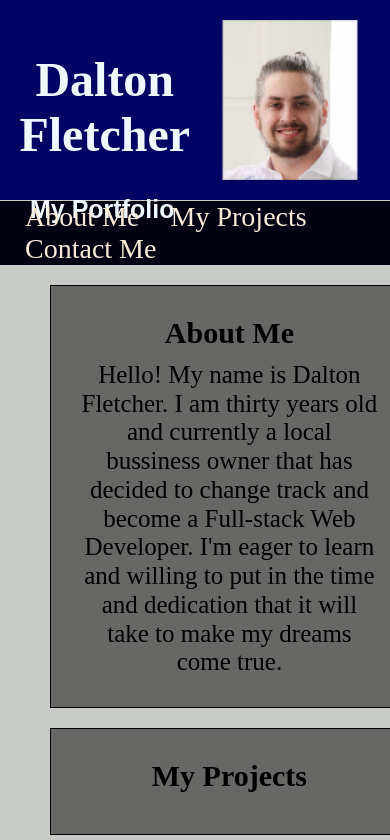
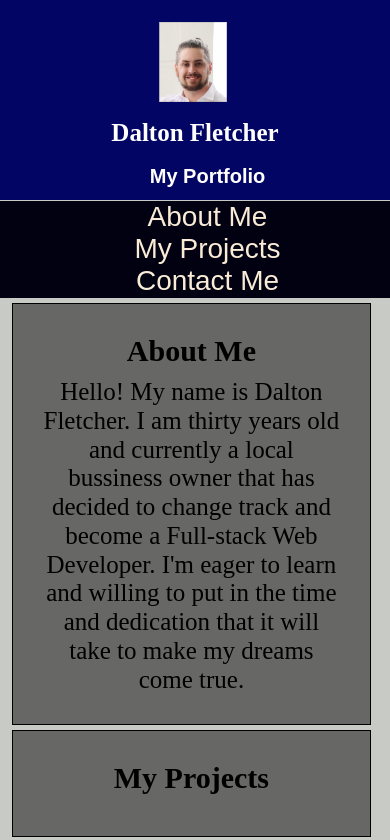
Before and after one commit to dfletch12/My-Portfolio-2022, a plain HTML site: page index.html in a window 390 px wide. Shown: the top 840 px of the page. Drawn offline with Linux system fonts and the light colour scheme.

Commit message:
Made page responsive

```diff
--- a/assets/style.css
+++ b/assets/style.css
@@ -9,15 +9,16 @@
 /* element selectors */
 
 header {
-    height: 100px;
-    width: 100%;
-    padding: 20px;
     font-family: Arial, Helvetica, sans-serif;
     background-color: #030564;
     color: aliceblue;
     display: flex;
     justify-content: flex-end;
+    align-items: center;
+    text-align: center;
 }
+
+
 
 body {
     background-color: #c8cac6;
@@ -31,16 +32,11 @@ h1 {
     font-size: 48px;
     font-family: serif;
     padding-right:20px;
-    text-align: center;
 }
 
 h2 {
-    display: flex;
-    flex-direction: column;
-    text-align: center;
     padding-right: 25px;
     font-family: sans-serif;
-
 }
 
 h3 {
@@ -62,11 +58,6 @@ nav a {
     font-size: 28px;
 }
 
-nav ul {
-    list-style-type: none;
-    justify-content: flex-end;
-}
-
 nav li {
     display: inline-block;
     margin-left: 25px;
@@ -86,8 +77,6 @@ a {
 div {
     display: block;
 }
-
-
 
 p {
     text-align: center;
@@ -116,6 +105,10 @@ footer {
     border: #000000 solid 1px;
 }
 
+.float-right {
+    float: right;
+}
+
 /* background img */
 
 .background-img {
@@ -131,17 +124,68 @@ footer {
 
 /* ID Selectors */
 
-#About-Me {
-
+#portrait {
+    padding-bottom: 0px;
 }
 
 /* media queries */
 
-@media screen and (max-width: 320px) {
+@media screen and (max-width: 425px) {
+    h1 {
+        font-size: 25px;
+        color: #ffffff;
+        padding-right: 0%;
+    }
+    h2 {
+        font-size: 20px;
+        color: #ffffff;
+        padding-right: 0%;
+        margin-left: 15%;
+    }
+
+
+    div {
+        display: flex;
+        flex-direction: column;
+    }
+    header {
+        display:flex;
+        height: auto;
+        flex-direction: column-reverse;
+        justify-content: center;
+        justify-items: center;
+    }
+    #portrait {
+        height: 80px;
+        width: 80px;
+        margin: 10px 0 0 25%;
+    }
+    .box {
+        margin: 5px 5px 5px 12px;
+    }
+    footer {
+        padding-right: 5%;
+    }
+    div ul {
+        display: flex;
+        flex-direction: column;
+    }
+    div ul li {
+        font-size: 21px;
+        font-family: Arial, Helvetica, sans-serif;
+    }
 }
 
 @media screen and (max-width: 768px) {
+    div nav ul li {
+        display: flex;
+        flex-direction: column;
+        align-items: center;
+    }
 }
 
-@media screen and (max-width: 1200px) {
+@media screen and (min-width: 1000px) {
+    #portrait {
+        height: 150px;
+    }
 }
--- a/index.html
+++ b/index.html
@@ -13,10 +13,10 @@
     <div>
         <header class="background-img" alt="Banner of Code Beneath Header">
             <div>
+                <img id="portrait" class="float-right" src="./assets/images/profile pic.png" alt="Picture of Dalton">
                 <h1> Dalton Fletcher </h1>
                 <h2> My Portfolio</h2>
             </div>
-            <img src="./assets/images/profile pic.png" alt="Picture of Dalton">
         </header>
     </div>
     <div>
```
